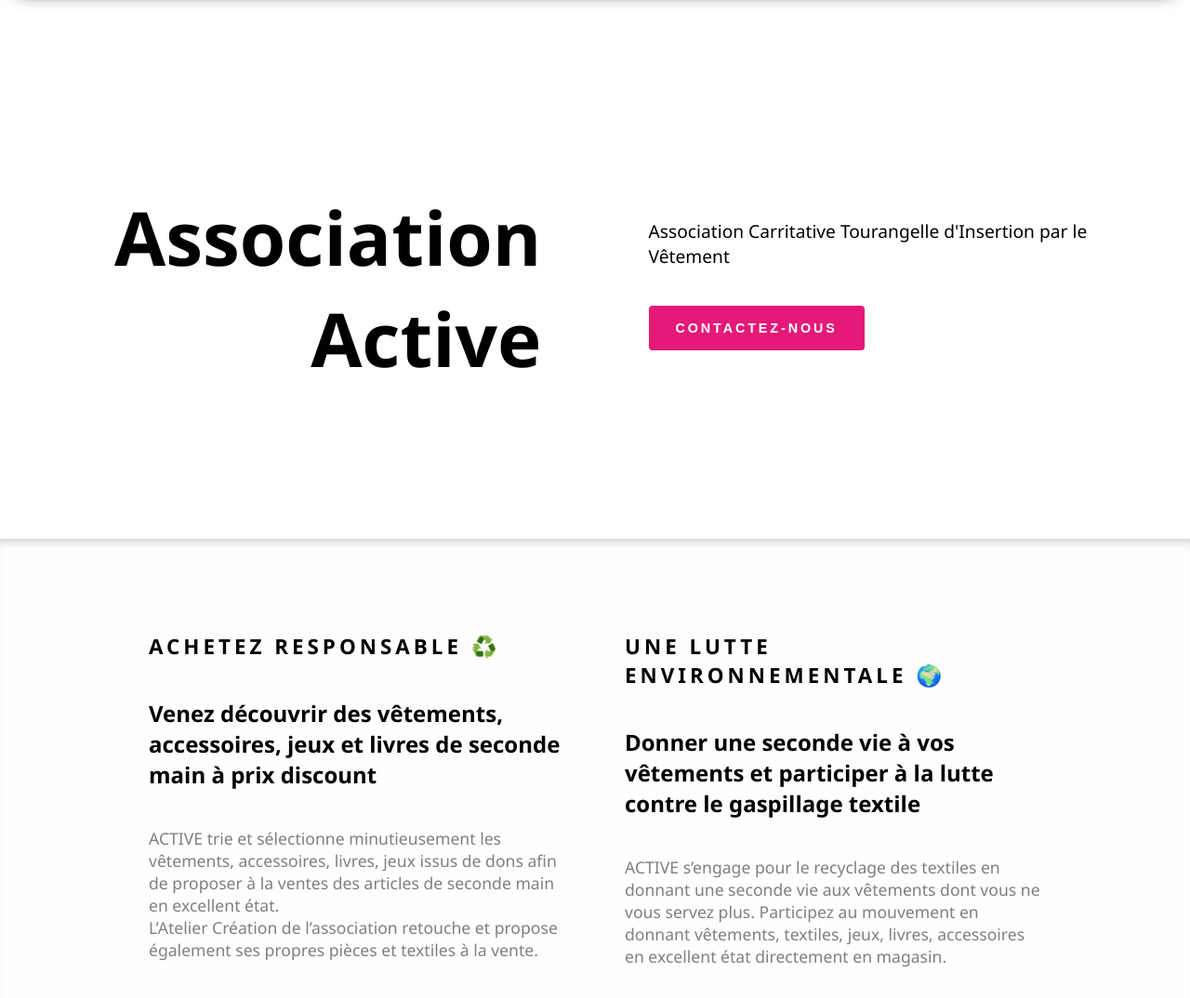
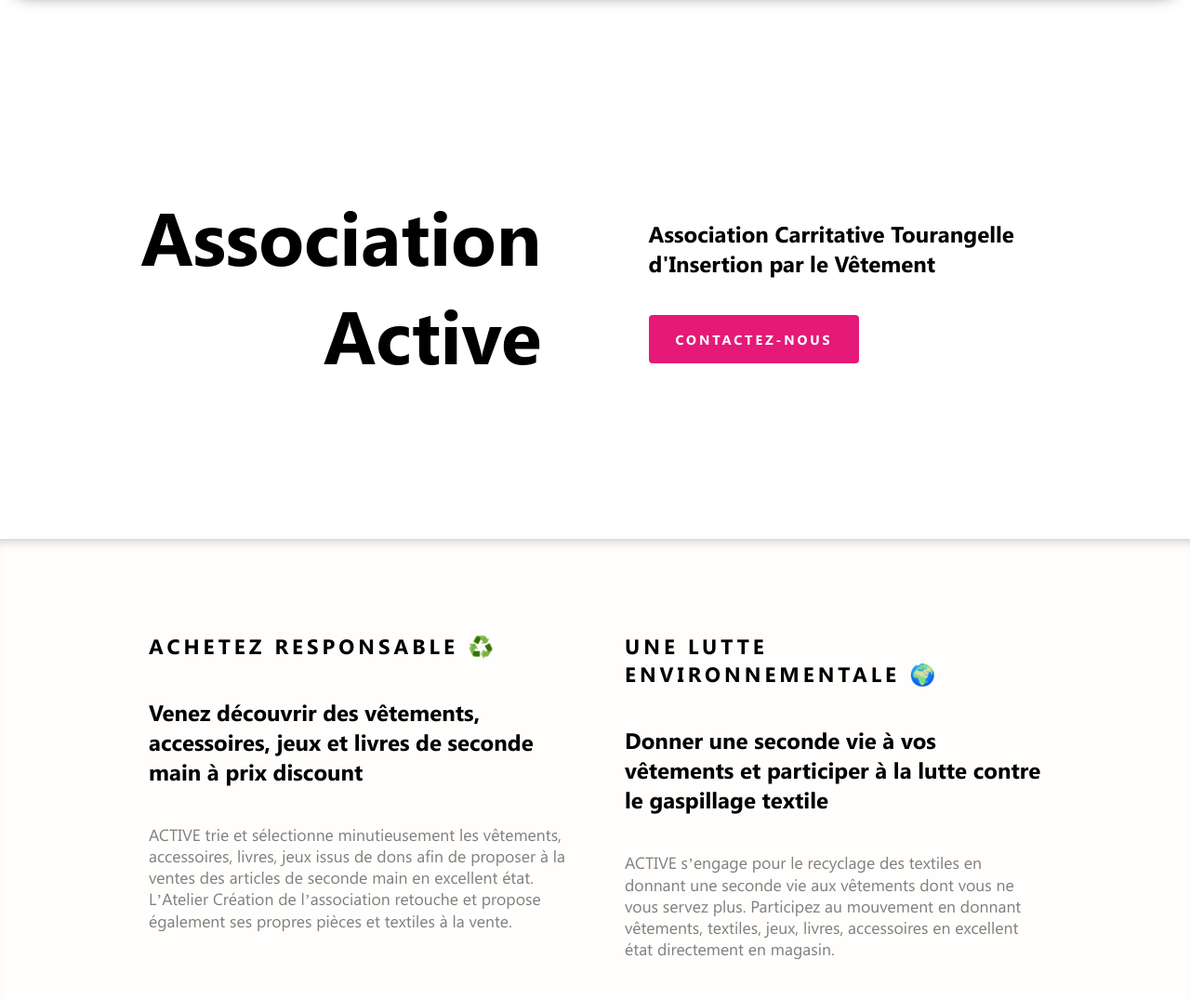
Before and after one commit to volnyblin/activeasso, a plain HTML site: page index.html in a window 1280 px wide. Shown: the top 1074 px of the page at 93% size. Drawn offline with Linux system fonts and the light colour scheme.

Commit message:
Add files via upload

```diff
--- a/style.css
+++ b/style.css
@@ -7,15 +7,28 @@ html{
 }
 body{
   position: relative;
-  font-family: "Segoe UI";
+}
+@font-face {
+  font-family: "Segoe_UI";
+  src: url("fonts/Segoe UI.ttf") format("truetype");
+  font-weight: 400;
+  font-style: normal;
+}
+@font-face {
+  font-family: "Segoe_UI_Bold";
+  src: url("fonts/Segoe UI Bold.ttf") format("truetype");
+  font-weight: 700;
+  font-style: normal;
 }
 h1{
+  font-family: "Segoe_UI_Bold";
   font-weight: bold;
   font-size: 5em;
   margin: 0;
   padding: 0;
 }
 h2{
+  font-family: "Segoe_UI_Bold";
   font-weight: bold;
   font-size: 1.4em;
   margin: 0 0 40px 0;
@@ -23,21 +36,23 @@ h2{
   letter-spacing: 4px;
 }
 h3{
+  font-family: "Segoe_UI_Bold";
   font-weight: bold;
   font-size: 1.5em;
   margin: 0 0 40px 0;
   padding: 0;
 }
 a {
+  font-family: "Segoe_UI_Bold";
   font-weight: bold;
   color: black;
   text-decoration: none;
 }
-img{
-  display: block;
-  width: 100%;
+p{
+  font-family: "Segoe_UI";
 }
 button{
+  font-family: "Segoe_UI_Bold";
   font-weight: bold;
   font-size: 0.9em;
   border: none;
@@ -53,7 +68,10 @@ button:hover{
    cursor: pointer;
    background: #be095d;
 }
-
+img{
+  display: block;
+  width: 100%;
+}
 /*--SIDE BAR--*/
 
 .sidenav {
@@ -230,9 +248,10 @@ input::-webkit-search-cancel-button {
   width: 45%;
   padding-top: 35px;
 }
-#rightcontainer h3{
+#rightcontainer p{
   font-size: 1.2em;
-  font-weight: normal;
+  font-family: "Segoe_UI";
+  margin: 0 0 40px 0;
 }
 
 /*--SECTIONS--*/
@@ -496,14 +515,14 @@ footer{
   margin: 0 1vw;
 }
 #Copyright a{
-  font-weight: normal;
+  font-family: "Segoe_UI";
 }
 .foo_submenus{
   margin: 20px 0;
 }
 .foo_submenus a{
   display: block;
-  font-weight: normal;
+  font-family: "Segoe_UI";
 }
 #plansite{
   display: flex;
```
